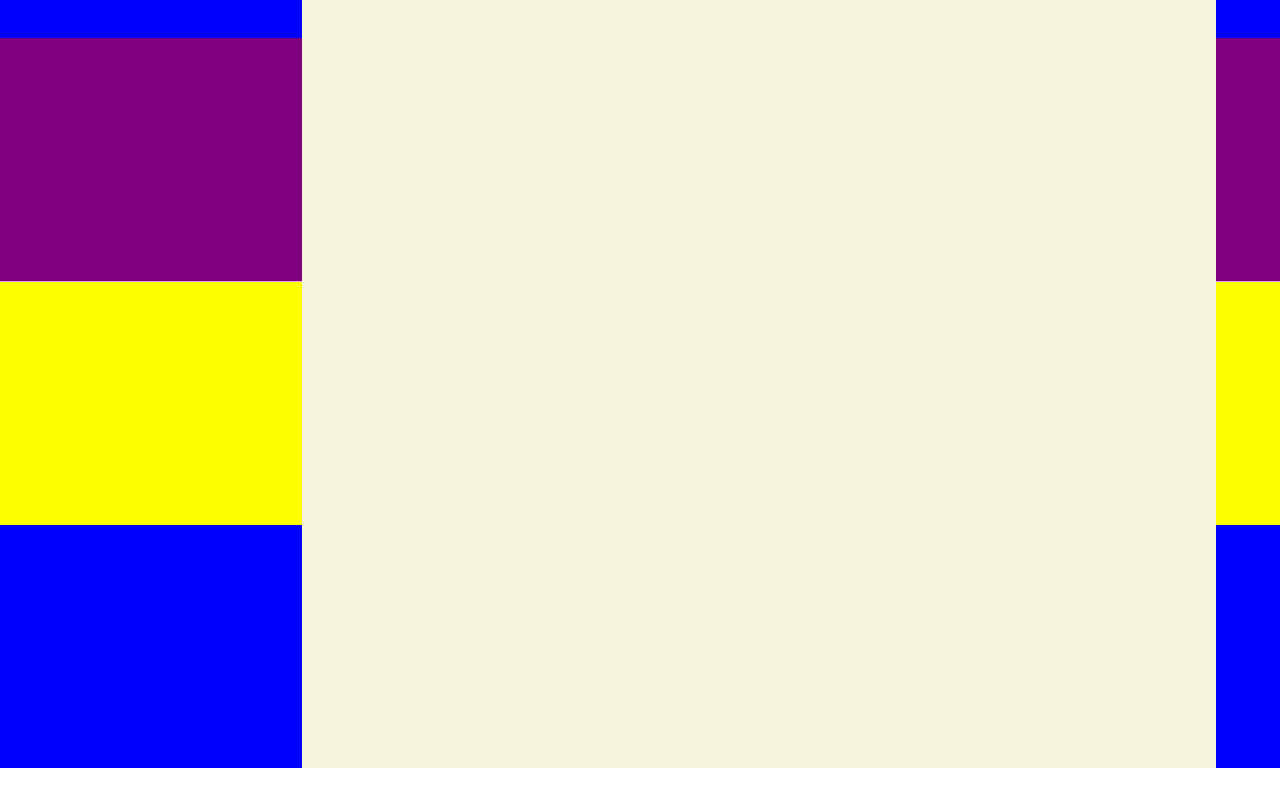
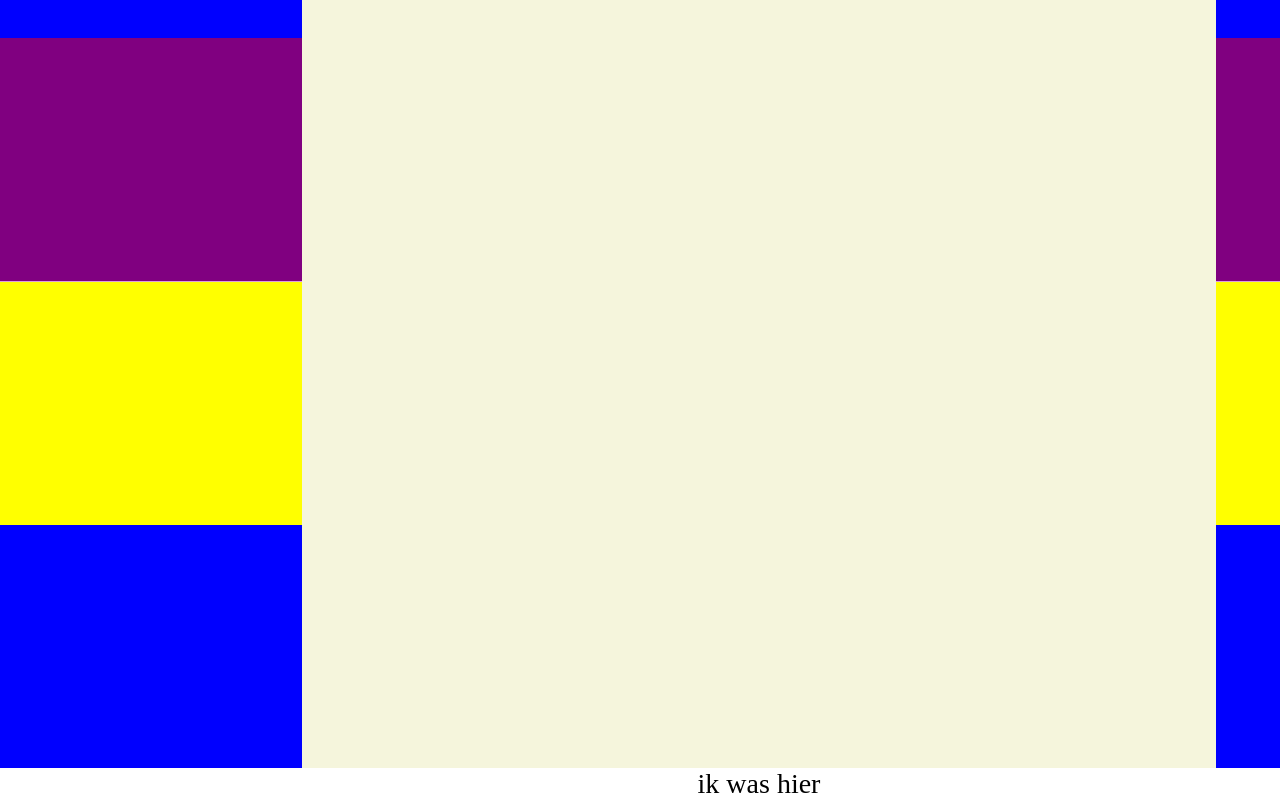
Before and after one commit to MoenirEl/MoenirEl.github.io, a plain HTML site: page index.html in a window 1280 px wide. Shown: the part 743-1543 px from the top of the page. Before the commit the page ends 1511 px from the top, so only its background shows below. Drawn offline with Linux system fonts and the light colour scheme.

Commit message:
Update index.html

```diff
--- a/index.html
+++ b/index.html
@@ -96,7 +96,7 @@
             </div>
         </div>
         </div>
-
+<p>ik was hier</p>
     </main>
 
 
```
